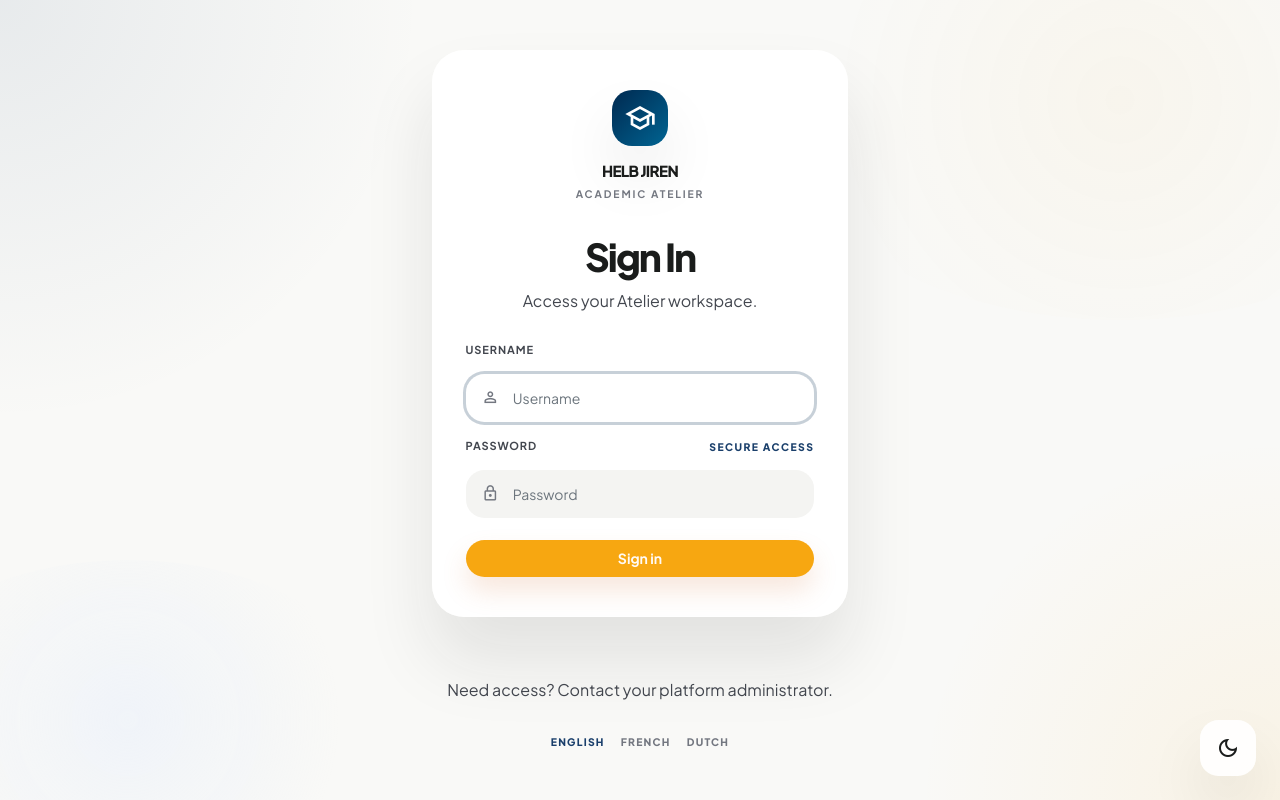
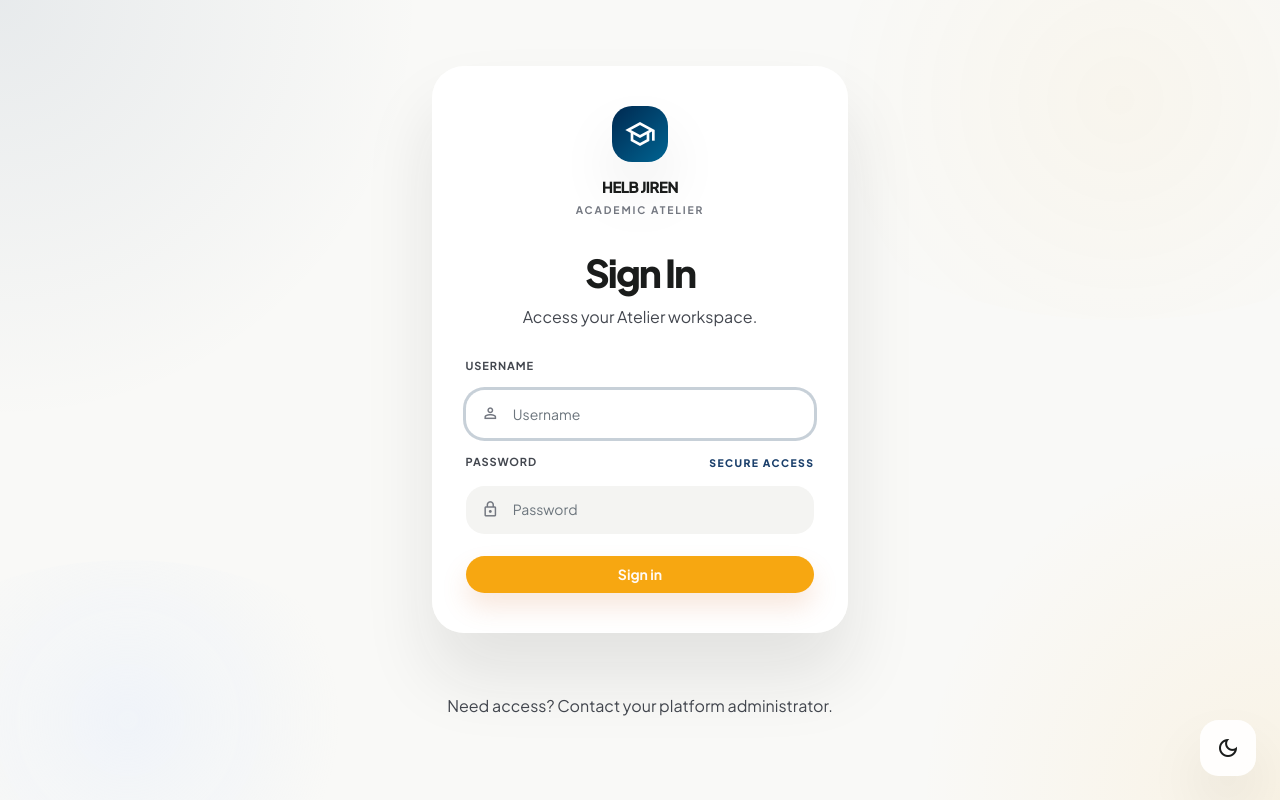
Before and after one commit to AkimBlk/JIREN, a Django app: page /login/ in a window 1280 px wide. Run offline with Django 4.2, Linux system fonts and the light colour scheme; some libraries are stand-ins or nearby versions.

Commit message:
Remove language selector from login page

```diff
--- a/users/templates/users/login.html
+++ b/users/templates/users/login.html
@@ -65,11 +65,7 @@
 
     <footer class="helb-auth-support">
         <p>Need access? Contact your platform administrator.</p>
-        <div class="helb-auth-language-switch" aria-hidden="true">
-            <button type="button" class="helb-auth-language-switch__item helb-auth-language-switch__item--active">English</button>
-            <button type="button" class="helb-auth-language-switch__item">French</button>
-            <button type="button" class="helb-auth-language-switch__item">Dutch</button>
-        </div>
+
     </footer>
 </section>
 {% endblock content %}
```
